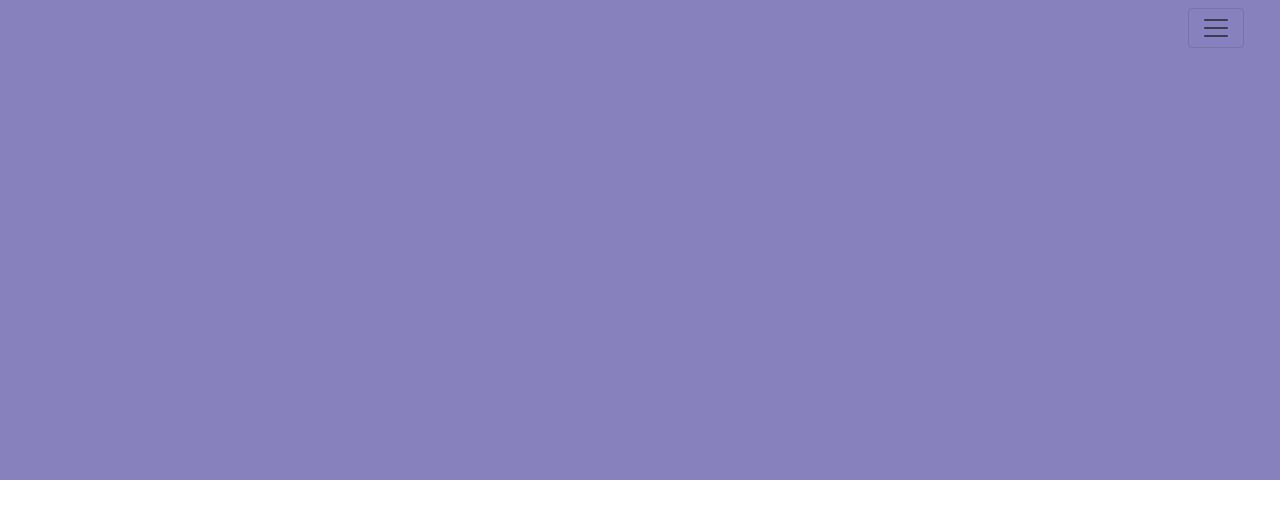
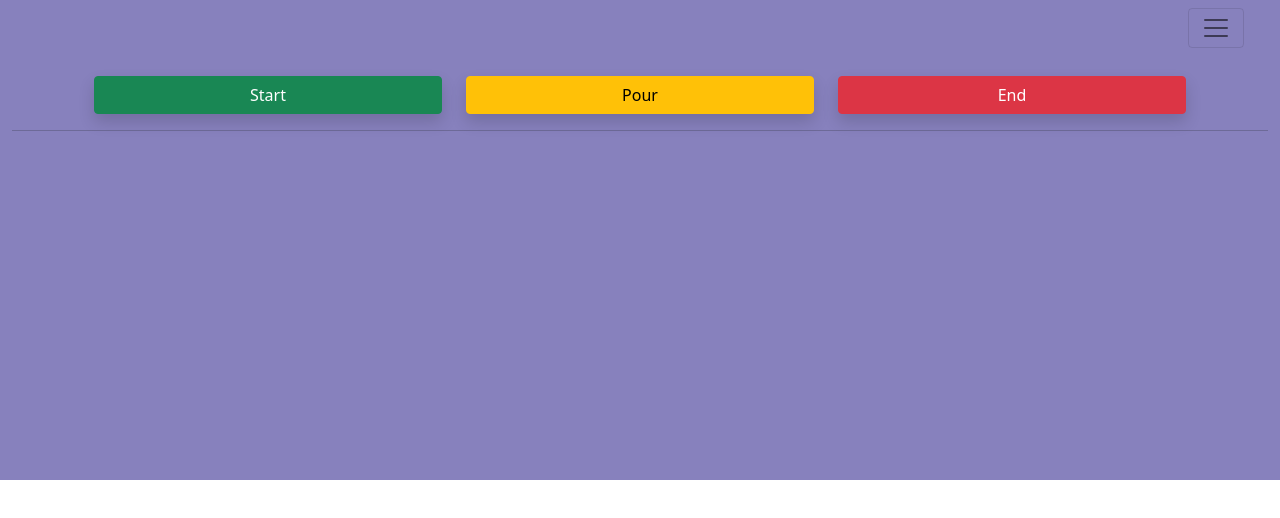
Before and after one commit to margyle/mugsyReact, a React (Create React App) app in the folder mugsy/: page /recipe-builder in a window 1280 px wide. Shown: the top 518 px of the page. Built offline with nearby package versions, Linux system fonts and the light colour scheme.

Commit message:
create base recipeBilder container, add scss file, add section buttons

```diff
--- a/mugsy/src/assets/styles/global.scss
+++ b/mugsy/src/assets/styles/global.scss
@@ -6,5 +6,6 @@
 }
 
 .landerContainer {
-  padding-top: 20px;;
+  padding-top: 20px;
+  ;
 }
--- a/mugsy/src/features/views/recipeBuilder/RecipeBuilder.tsx
+++ b/mugsy/src/features/views/recipeBuilder/RecipeBuilder.tsx
@@ -1,11 +1,32 @@
 import { BrowserRouter } from 'react-router-dom';
 import Button from 'react-bootstrap/Button';
 import Card from 'react-bootstrap/Card';
-import styles from './landerCard.module.scss';
+import styles from './recipeBuilder.module.scss';
+import Row from 'react-bootstrap/Row';
+import Col from 'react-bootstrap/Col';
+import Container from 'react-bootstrap/Container';
 
 export const RecipeBuilder: React.FC = () => {
   return (
     <div>
+      <div className="recipeBuilderContainer">
+        <div className={styles.brewSectionSelector}>
+          <Container>
+            <Row>
+              <Col className="d-grid gap-1">
+                <Button className={styles.startButton} variant="success">Start</Button>
+              </Col>
+              <Col className="d-grid gap-1">
+                <Button className={styles.pourButton} variant="warning">Pour</Button>
+              </Col>
+              <Col className="d-grid gap-1">
+                <Button className={styles.endButton} variant="danger">End</Button>
+              </Col>
+            </Row>
+          </Container>
+          <hr />
+        </div >
+      </div >
     </div >
   )
 };
--- /dev/null
+++ b/mugsy/src/features/views/recipeBuilder/recipeBuilder.module.scss
@@ -0,0 +1,28 @@
+@import "~bootstrap/scss/bootstrap";
+
+//update button scss to be actual variants to cover active states
+
+.brewSectionSelector {
+  padding-top: 20px;
+}
+
+.startButton {
+  @extend .shadow;
+  background-color: #f26d7d;
+  border-color: rgb(172, 172, 172, .5);
+  color: white;
+}
+
+.pourButton {
+  @extend .shadow;
+  background-color: #f26d7d;
+  border-color: rgb(172, 172, 172, .5);
+  color: white;
+}
+
+.endButton {
+  @extend .shadow;
+  background-color: #f26d7d;
+  border-color: rgb(172, 172, 172, .5);
+  color: white;
+}
```
